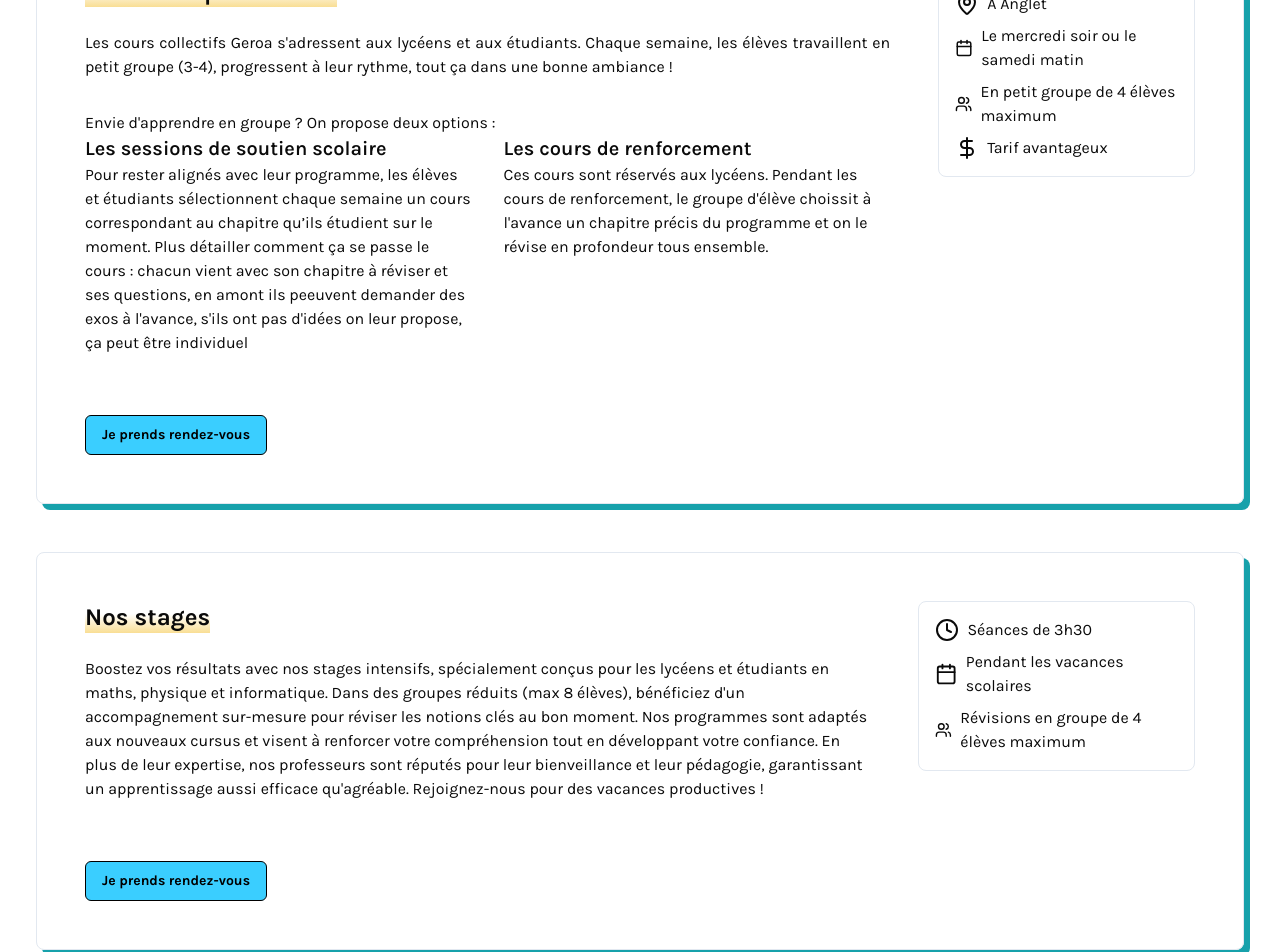
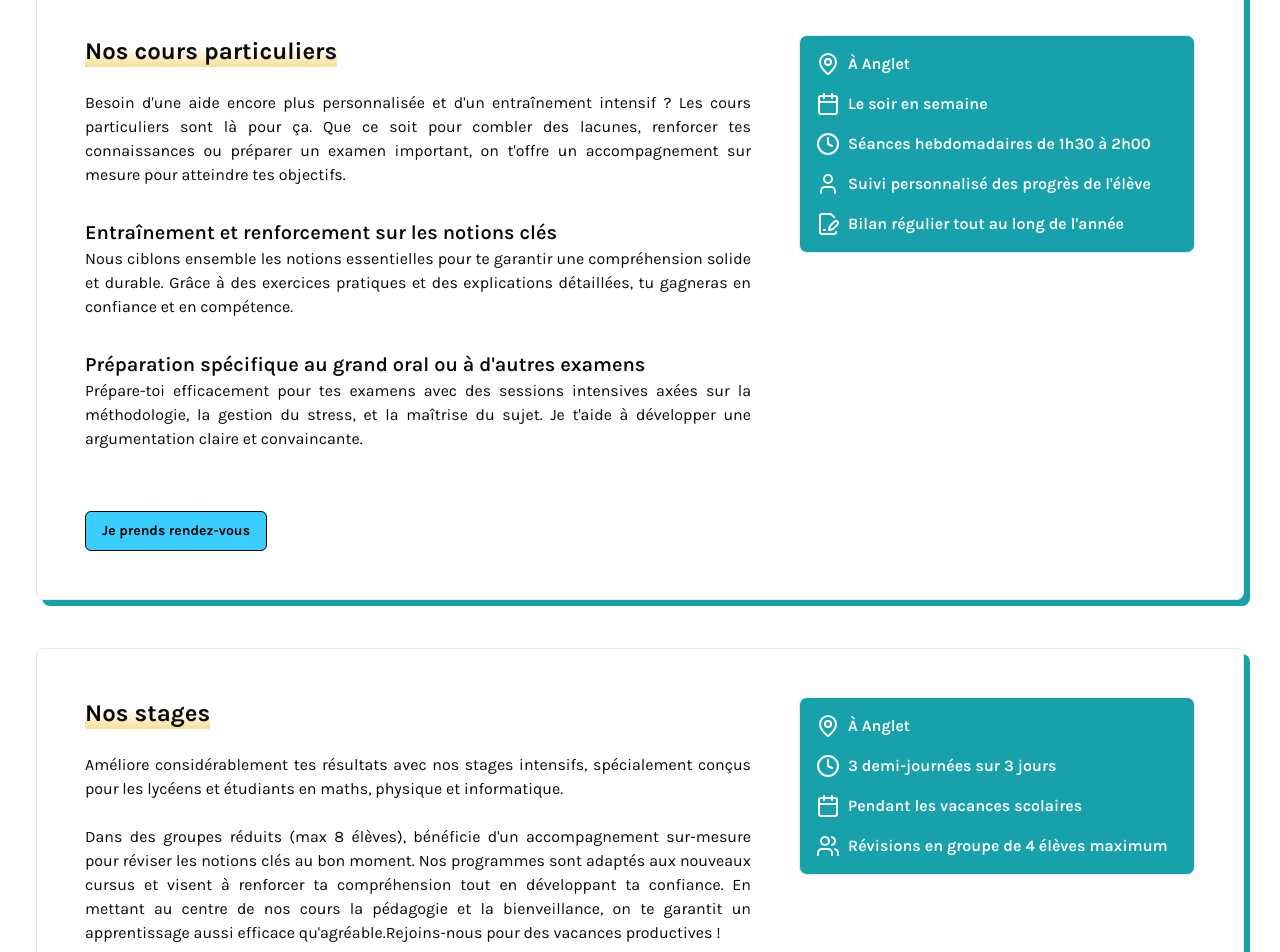
Before and after one commit to clemencefrz/cours-geroa, a Next.js app: page /nos-cours in a window 1280 px wide. Shown: the part 1360-2312 px from the top of the page. Built offline with nearby package versions, Linux system fonts and the light colour scheme.

Commit message:
update ui nos cours

```diff
--- a/app/nos-cours/components/Block.tsx
+++ b/app/nos-cours/components/Block.tsx
@@ -14,7 +14,7 @@ const Block = ({ title, id, content, infos }: Props) => {
   return (
     <div
       id={id}
-      className="shadow-[6px_6px_0px] shadow-brandFour border-slate-200 border w-full gap-12 flex flex-row p-12 items-start rounded-lg"
+      className="shadow-[6px_6px_0px] shadow-brandFour border-slate-200 border w-full gap-12 flex flex-col md:flex-row items-center p-12 md:items-start rounded-lg text-justify"
     >
       {/* Bloc de gauche */}
       <div className="w-full flex flex-col gap-6">
@@ -22,12 +22,12 @@ const Block = ({ title, id, content, infos }: Props) => {
           {title}
         </h2>
         {content}
-        <Button asChild className="self-start mt-9">
+        <Button asChild className="md:self-start mt-9">
           <Link href="/contact">Je prends rendez-vous</Link>
         </Button>
       </div>
       {/* Bloc de droite */}
-      <div className="border rounded-lg border-slate-200 p-4 gap-2 flex flex-col ">
+      <div className="border rounded-lg border-slate-200 p-4 gap-4 flex flex-col min-w-[396px] bg-brandFour text-white font-semibold">
         {infos.map((info, key) => (
           <p className="flex flex-row items-center" key={key}>
             <info.icon className="mr-2" /> {info.description}
--- a/app/nos-cours/components/NosCours.tsx
+++ b/app/nos-cours/components/NosCours.tsx
@@ -1,4 +1,12 @@
-import { Calendar, Clock, DollarSign, MapPin, User, Users } from "lucide-react";
+import {
+  Calendar,
+  Clock,
+  DollarSign,
+  FilePenLine,
+  MapPin,
+  User,
+  Users,
+} from "lucide-react";
 import Block from "./Block";
 
 export const PointsCoursCollectifs = {
@@ -9,7 +17,7 @@ export const PointsCoursCollectifs = {
       description: "Le mercredi soir ou le samedi matin",
     },
     { icon: Users, description: "En petit groupe de 4 élèves maximum" },
-    { icon: DollarSign, description: "Tarif avantageux" },
+    { icon: DollarSign, description: "Tarifs avantageux" },
   ],
   href: "/nos-cours#cours-collectifs",
 };
@@ -27,7 +35,7 @@ export const PointsCoursParticuliers = {
       description: `Suivi personnalisé des progrès de l'élève`,
     },
     {
-      icon: User,
+      icon: FilePenLine,
       description: `Bilan régulier tout au long de l'année`,
     },
   ],
@@ -46,18 +54,15 @@ const NosCours = () => {
         </h2>
       </div>
 
-      {/* Les cours collectifs */}
       <Block
         title={"Nos cours collectifs"}
         id={"cours-collectifs"}
         content={
           <div className="flex flex-col gap-8">
-            <p className="text-justify">
+            <p>
               {`Les cours collectifs Geroa s'adressent aux lycéens et aux étudiants. Chaque semaine, les élèves travaillent en petit groupe (3-4), progressent à leur rythme, tout ça dans une bonne ambiance !`}
             </p>
-            <div>
-              <p>{`Envie d'apprendre en groupe ? On propose deux options :`}</p>
-              <div className="grid grid-cols-2 gap-8">
+
             <div>
               <h3 className="font-semibold text-xl">
                 Les sessions de soutien scolaire
@@ -75,68 +80,64 @@ const NosCours = () => {
               </p>
             </div>
           </div>
+        }
+        infos={PointsCoursCollectifs.points}
+      />
+
+      <Block
+        title={"Nos cours particuliers"}
+        id={"cours-particuliers"}
+        content={
+          <div className="flex flex-col gap-8">
+            <p>
+              {`Besoin d'une aide encore plus personnalisée et d'un entraînement intensif ? Les cours particuliers sont là pour ça. Que ce soit pour combler des lacunes, renforcer tes connaissances ou préparer un examen important, on t'offre un accompagnement sur mesure pour atteindre tes objectifs.`}
+            </p>
+
+            <div>
+              <h3 className="font-semibold text-xl">
+                {`Entraînement et renforcement sur les notions clés`}
+              </h3>
+              <p>
+                {`Nous ciblons ensemble les notions essentielles pour te garantir une compréhension solide et durable. Grâce à des exercices pratiques et des explications détaillées, tu gagneras en confiance et en compétence.`}
+              </p>
+            </div>
+            <div>
+              <h3 className="font-semibold text-xl">
+                {`Préparation spécifique au grand oral ou à d'autres examens`}
+              </h3>
+              <p>
+                {`Prépare-toi efficacement pour tes examens avec des sessions intensives axées sur la méthodologie, la gestion du stress, et la maîtrise du sujet. Je t'aide à développer une argumentation claire et convaincante.`}
+              </p>
             </div>
           </div>
         }
         infos={PointsCoursParticuliers.points}
       />
 
-      {/* Les cours particuliers */}
-      <Block
-        title={"Nos cours particuliers"}
-        id={"cours-particuliers"}
-        content={
-          <div className="flex flex-col gap-8">
-            <p className="text-justify">
-              {`Les cours collectifs Geroa s'adressent aux lycéens et aux étudiants. Chaque semaine, les élèves travaillent en petit groupe (3-4), progressent à leur rythme, tout ça dans une bonne ambiance !`}
-            </p>
-            <div>
-              <p>{`Envie d'apprendre en groupe ? On propose deux options :`}</p>
-              <div className="grid grid-cols-2 gap-8">
-                <div>
-                  <h3 className="font-semibold text-xl">
-                    Les sessions de soutien scolaire
-                  </h3>
-                  <p>{`Pour rester alignés avec leur programme, les élèves et étudiants sélectionnent chaque semaine un cours correspondant au chapitre qu’ils étudient sur le moment.
-
-              Plus détailler comment ça se passe le cours : chacun vient avec son chapitre à réviser et ses questions, en amont ils peeuvent demander des exos à l'avance, s'ils ont pas d'idées on leur propose, ça peut être individuel`}</p>
-                </div>
-                <div>
-                  <h3 className="font-semibold text-xl">
-                    {`Les cours de renforcement`}
-                  </h3>
-                  <p>
-                    {`Ces cours sont réservés aux lycéens. Pendant les cours de renforcement, le groupe d'élève choissit à l'avance un chapitre précis du programme et on le révise en profondeur tous ensemble.`}
-                  </p>
-                </div>
-              </div>
-            </div>
-          </div>
-        }
-        infos={PointsCoursCollectifs.points}
-      />
-
-      {/* Les stages */}
       <Block
         title={"Nos stages"}
         id={"stages"}
         content={
+          <>
             <p>
-            {`Boostez vos résultats avec nos stages intensifs, spécialement conçus
-            pour les lycéens et étudiants en maths, physique et informatique.
-            Dans des groupes réduits (max 8 élèves), bénéficiez d'un
+              {`Améliore considérablement tes résultats avec nos stages intensifs, spécialement conçus pour les lycéens et étudiants en maths, physique et informatique.`}
+            </p>
+            <p>
+              {`Dans des groupes réduits (max 8 élèves), bénéficie d'un
           accompagnement sur-mesure pour réviser les notions clés au bon
           moment. Nos programmes sont adaptés aux nouveaux cursus et visent à
-            renforcer votre compréhension tout en développant votre confiance.
-            En plus de leur expertise, nos professeurs sont réputés pour leur
-            bienveillance et leur pédagogie, garantissant un apprentissage aussi
-            efficace qu'agréable. Rejoignez-nous pour des vacances productives !`}
+          renforcer ta compréhension tout en développant ta confiance.
+          En mettant au centre de nos cours la pédagogie et la bienveillance, on te garantit un apprentissage aussi
+          efficace qu'agréable.`}
+              {`Rejoins-nous pour des vacances productives !`}
             </p>
+          </>
         }
         infos={[
+          { icon: MapPin, description: "À Anglet" },
           {
             icon: Clock,
-            description: "Séances de 3h30",
+            description: "3 demi-journées sur 3 jours",
           },
           {
             icon: Calendar,
```
Lines whose indentation alone changed are shown as unchanged.
